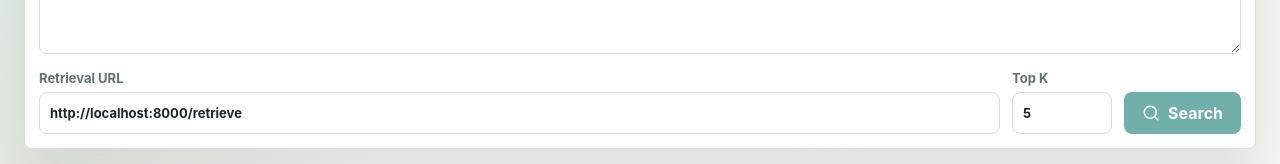
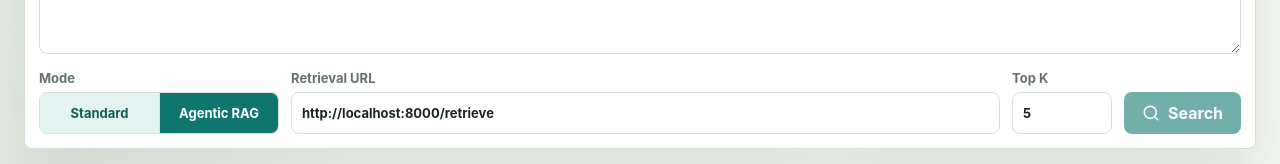
Before and after one commit to lingduoduo/Agentic-Search, a React (Vite) app in the folder web/: page / in a window 1280 px wide. Shown: the part 212-376 px from the top of the page. Built offline with nearby package versions, Linux system fonts and the light colour scheme; no server answers.

Commit message:
Add agent mode selector to web UI

```diff
--- a/web/src/App.tsx
+++ b/web/src/App.tsx
@@ -10,6 +10,7 @@ import { SourceGrid } from "./components/SourceGrid";
 import type {
   AdminSurfaceSummary,
   AgentExperienceResponse,
+  AgentMode,
   ChatMessageView,
   SourceDocumentView,
 } from "./types";
@@ -20,6 +21,7 @@ export function App() {
   const [query, setQuery] = useState("");
   const [searchUrl, setSearchUrl] = useState(DEFAULT_SEARCH_URL);
   const [topK, setTopK] = useState(5);
+  const [mode, setMode] = useState<AgentMode>("standard");
   const [sessionId, setSessionId] = useState<string | null>(null);
   const [answer, setAnswer] = useState("");
   const [citations, setCitations] = useState<string[]>([]);
@@ -70,6 +72,7 @@ export function App() {
         session_id: activeSessionId,
         search_url: searchUrl,
         top_k: topK,
+        mode,
       }, { signal: controller.signal });
       setSessionId(response.session_id);
       setAnswer(response.answer);
@@ -86,7 +89,7 @@ export function App() {
         setIsLoading(false);
       }
     }
-  }, [ensureSession, query, searchUrl, topK]);
+  }, [ensureSession, mode, query, searchUrl, topK]);
 
   const handleNewSession = useCallback(async () => {
     requestRef.current?.abort();
@@ -130,10 +133,12 @@ export function App() {
           query={query}
           searchUrl={searchUrl}
           topK={topK}
+          mode={mode}
           isLoading={isLoading}
           onQueryChange={setQuery}
           onSearchUrlChange={setSearchUrl}
           onTopKChange={handleTopKChange}
+          onModeChange={setMode}
           onSubmit={handleSubmit}
         />
 
--- a/web/src/components/SearchComposer.tsx
+++ b/web/src/components/SearchComposer.tsx
@@ -1,15 +1,18 @@
 import { memo } from "react";
 import type { FormEvent } from "react";
 import { Loader2, Search } from "lucide-react";
+import type { AgentMode } from "../types";
 
 interface SearchComposerProps {
   query: string;
   searchUrl: string;
   topK: number;
+  mode: AgentMode;
   isLoading: boolean;
   onQueryChange: (value: string) => void;
   onSearchUrlChange: (value: string) => void;
   onTopKChange: (value: number) => void;
+  onModeChange: (value: AgentMode) => void;
   onSubmit: (event?: FormEvent) => void;
 }
 
@@ -17,10 +20,12 @@ export const SearchComposer = memo(function SearchComposer({
   query,
   searchUrl,
   topK,
+  mode,
   isLoading,
   onQueryChange,
   onSearchUrlChange,
   onTopKChange,
+  onModeChange,
   onSubmit,
 }: SearchComposerProps) {
   return (
@@ -39,6 +44,25 @@ export const SearchComposer = memo(function SearchComposer({
         rows={4}
       />
       <div className="composer-controls">
+        <div className="mode-field">
+          <span className="control-label">Mode</span>
+          <div className="mode-toggle" role="group" aria-label="Agent mode">
+            <button
+              type="button"
+              aria-pressed={mode === "standard"}
+              onClick={() => onModeChange("standard")}
+            >
+              Standard
+            </button>
+            <button
+              type="button"
+              aria-pressed={mode === "agentic_rag"}
+              onClick={() => onModeChange("agentic_rag")}
+            >
+              Agentic RAG
+            </button>
+          </div>
+        </div>
         <label>
           Retrieval URL
           <input
--- a/web/src/styles.css
+++ b/web/src/styles.css
@@ -174,17 +174,54 @@ textarea {
 .composer-controls {
   margin-top: 12px;
   display: grid;
-  grid-template-columns: minmax(220px, 1fr) 100px auto;
+  grid-template-columns: minmax(190px, 240px) minmax(220px, 1fr) 100px auto;
   gap: 12px;
   align-items: end;
 }
 
+.control-label,
 label {
   display: grid;
   gap: 6px;
   color: var(--muted);
   font-size: 13px;
   font-weight: 700;
+}
+
+.mode-field {
+  display: grid;
+  gap: 6px;
+  min-width: 0;
+}
+
+.mode-toggle {
+  min-height: 42px;
+  display: grid;
+  grid-template-columns: repeat(2, minmax(0, 1fr));
+  border: 1px solid var(--line);
+  border-radius: 8px;
+  background: var(--panel-soft);
+  overflow: hidden;
+}
+
+.mode-toggle button {
+  min-width: 0;
+  min-height: 40px;
+  border: 0;
+  border-radius: 0;
+  background: transparent;
+  color: var(--muted);
+  padding: 0 10px;
+  font-size: 13px;
+}
+
+.mode-toggle button + button {
+  border-left: 1px solid var(--line);
+}
+
+.mode-toggle button[aria-pressed="true"] {
+  background: #e3f3ef;
+  color: var(--accent-strong);
 }
 
 input {
--- a/web/src/types.ts
+++ b/web/src/types.ts
@@ -22,12 +22,15 @@ export interface SourceDocumentView {
   metadata: Record<string, unknown>;
 }
 
+export type AgentMode = "standard" | "agentic_rag";
+
 export interface AgentExperienceRequest {
   query: string;
   session_id?: string | null;
   user_id?: string | null;
   search_url?: string | null;
   top_k?: number;
+  mode?: AgentMode;
 }
 
 export interface AgentExperienceResponse {
```
